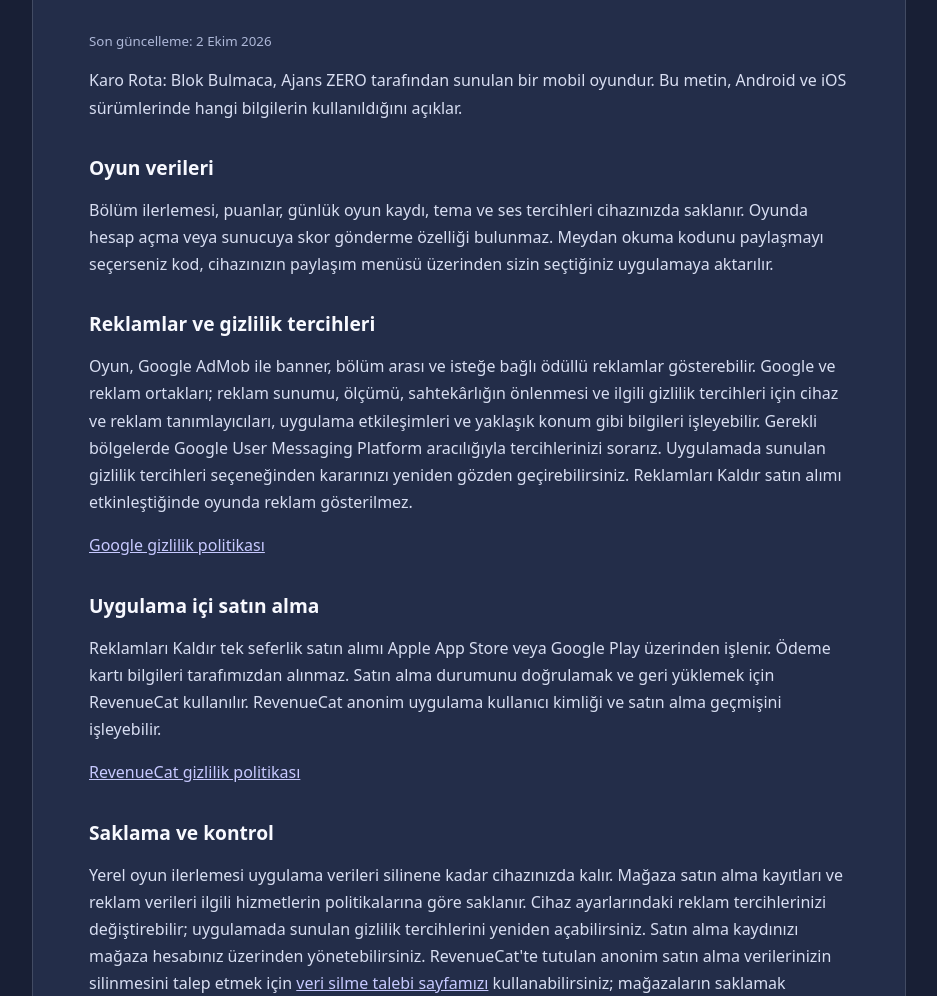
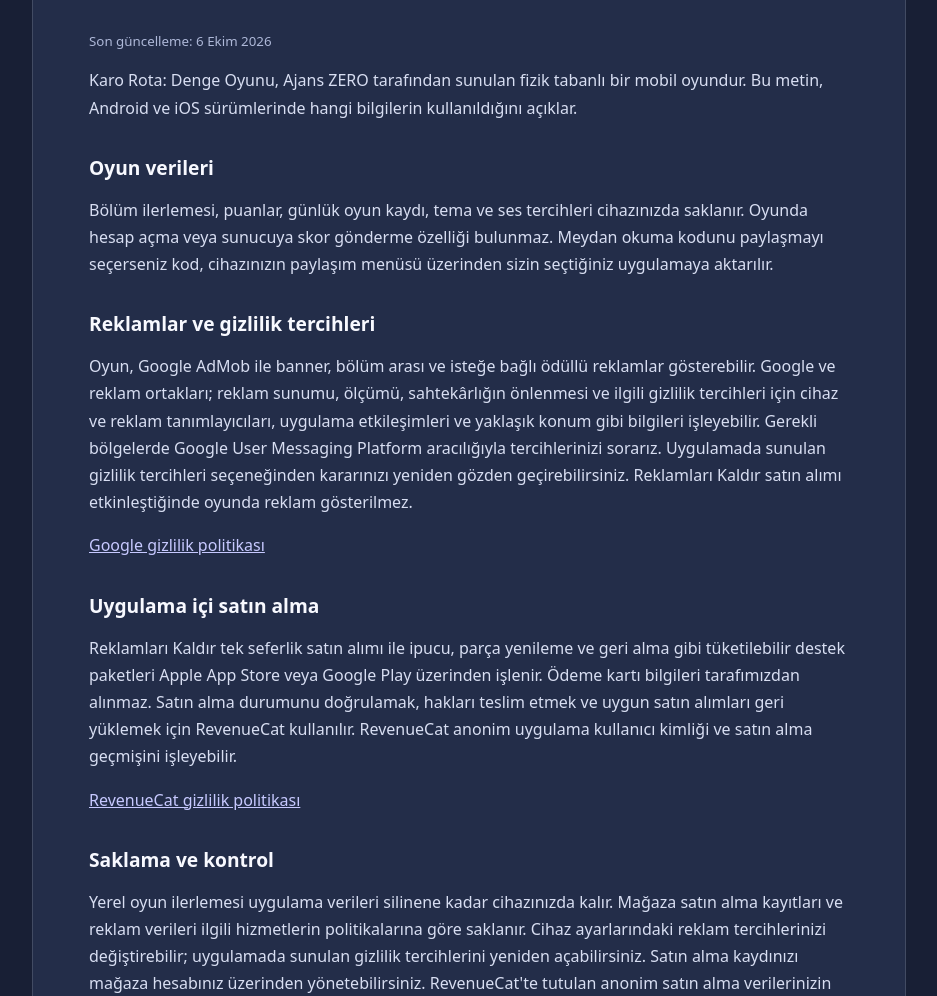
Before and after one commit to serdardogandijital/serdardogandijital.github.io, a plain HTML site: page privacy.html in a window 1280 px wide. Shown: the part 243-1239 px from the top of the page, without its empty margins (171-1108 px from the left). Drawn offline with Linux system fonts and the light colour scheme.

Commit message:
Update Karo Rota support copy for balance release

```diff
--- a/privacy.html
+++ b/privacy.html
@@ -20,15 +20,15 @@
   <main>
     <a href="index.html">← Karo Rota</a>
     <h1>Gizlilik Politikası</h1>
-    <small>Son güncelleme: 2 Ekim 2026</small>
-    <p>Karo Rota: Blok Bulmaca, Ajans ZERO tarafından sunulan bir mobil oyundur. Bu metin, Android ve iOS sürümlerinde hangi bilgilerin kullanıldığını açıklar.</p>
+    <small>Son güncelleme: 6 Ekim 2026</small>
+    <p>Karo Rota: Denge Oyunu, Ajans ZERO tarafından sunulan fizik tabanlı bir mobil oyundur. Bu metin, Android ve iOS sürümlerinde hangi bilgilerin kullanıldığını açıklar.</p>
     <h2>Oyun verileri</h2>
     <p>Bölüm ilerlemesi, puanlar, günlük oyun kaydı, tema ve ses tercihleri cihazınızda saklanır. Oyunda hesap açma veya sunucuya skor gönderme özelliği bulunmaz. Meydan okuma kodunu paylaşmayı seçerseniz kod, cihazınızın paylaşım menüsü üzerinden sizin seçtiğiniz uygulamaya aktarılır.</p>
     <h2>Reklamlar ve gizlilik tercihleri</h2>
     <p>Oyun, Google AdMob ile banner, bölüm arası ve isteğe bağlı ödüllü reklamlar gösterebilir. Google ve reklam ortakları; reklam sunumu, ölçümü, sahtekârlığın önlenmesi ve ilgili gizlilik tercihleri için cihaz ve reklam tanımlayıcıları, uygulama etkileşimleri ve yaklaşık konum gibi bilgileri işleyebilir. Gerekli bölgelerde Google User Messaging Platform aracılığıyla tercihlerinizi sorarız. Uygulamada sunulan gizlilik tercihleri seçeneğinden kararınızı yeniden gözden geçirebilirsiniz. Reklamları Kaldır satın alımı etkinleştiğinde oyunda reklam gösterilmez.</p>
     <p><a href="https://policies.google.com/privacy">Google gizlilik politikası</a></p>
     <h2>Uygulama içi satın alma</h2>
-    <p>Reklamları Kaldır tek seferlik satın alımı Apple App Store veya Google Play üzerinden işlenir. Ödeme kartı bilgileri tarafımızdan alınmaz. Satın alma durumunu doğrulamak ve geri yüklemek için RevenueCat kullanılır. RevenueCat anonim uygulama kullanıcı kimliği ve satın alma geçmişini işleyebilir.</p>
+    <p>Reklamları Kaldır tek seferlik satın alımı ile ipucu, parça yenileme ve geri alma gibi tüketilebilir destek paketleri Apple App Store veya Google Play üzerinden işlenir. Ödeme kartı bilgileri tarafımızdan alınmaz. Satın alma durumunu doğrulamak, hakları teslim etmek ve uygun satın alımları geri yüklemek için RevenueCat kullanılır. RevenueCat anonim uygulama kullanıcı kimliği ve satın alma geçmişini işleyebilir.</p>
     <p><a href="https://www.revenuecat.com/privacy/">RevenueCat gizlilik politikası</a></p>
     <h2>Saklama ve kontrol</h2>
     <p>Yerel oyun ilerlemesi uygulama verileri silinene kadar cihazınızda kalır. Mağaza satın alma kayıtları ve reklam verileri ilgili hizmetlerin politikalarına göre saklanır. Cihaz ayarlarındaki reklam tercihlerinizi değiştirebilir; uygulamada sunulan gizlilik tercihlerini yeniden açabilirsiniz. Satın alma kaydınızı mağaza hesabınız üzerinden yönetebilirsiniz. RevenueCat'te tutulan anonim satın alma verilerinizin silinmesini talep etmek için <a href="delete-data.html">veri silme talebi sayfamızı</a> kullanabilirsiniz; mağazaların saklamak zorunda olduğu işlem kayıtları ilgili mağazada kalabilir.</p>
```
Also changed, not shown: index.html (+1 -1 lines).
